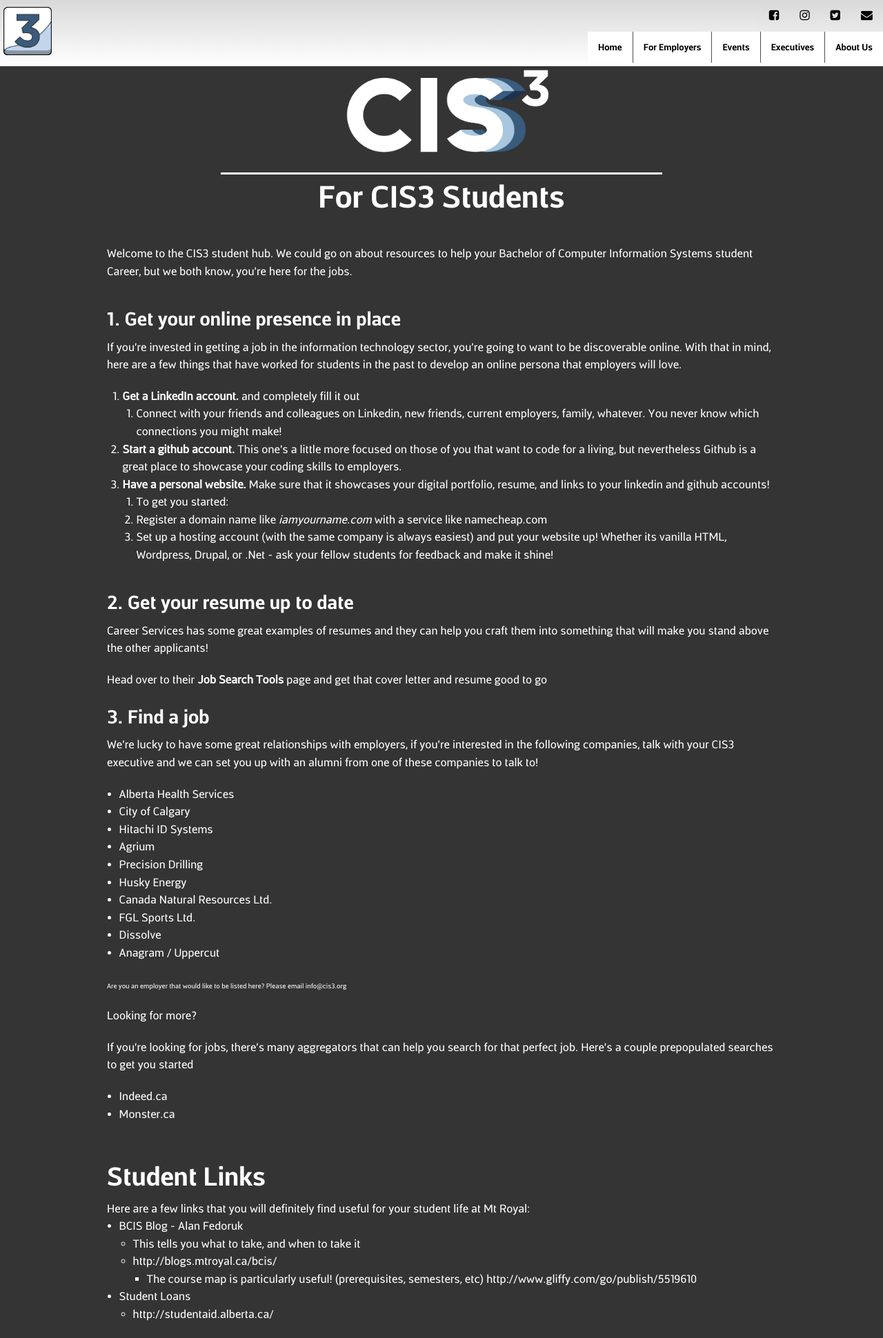
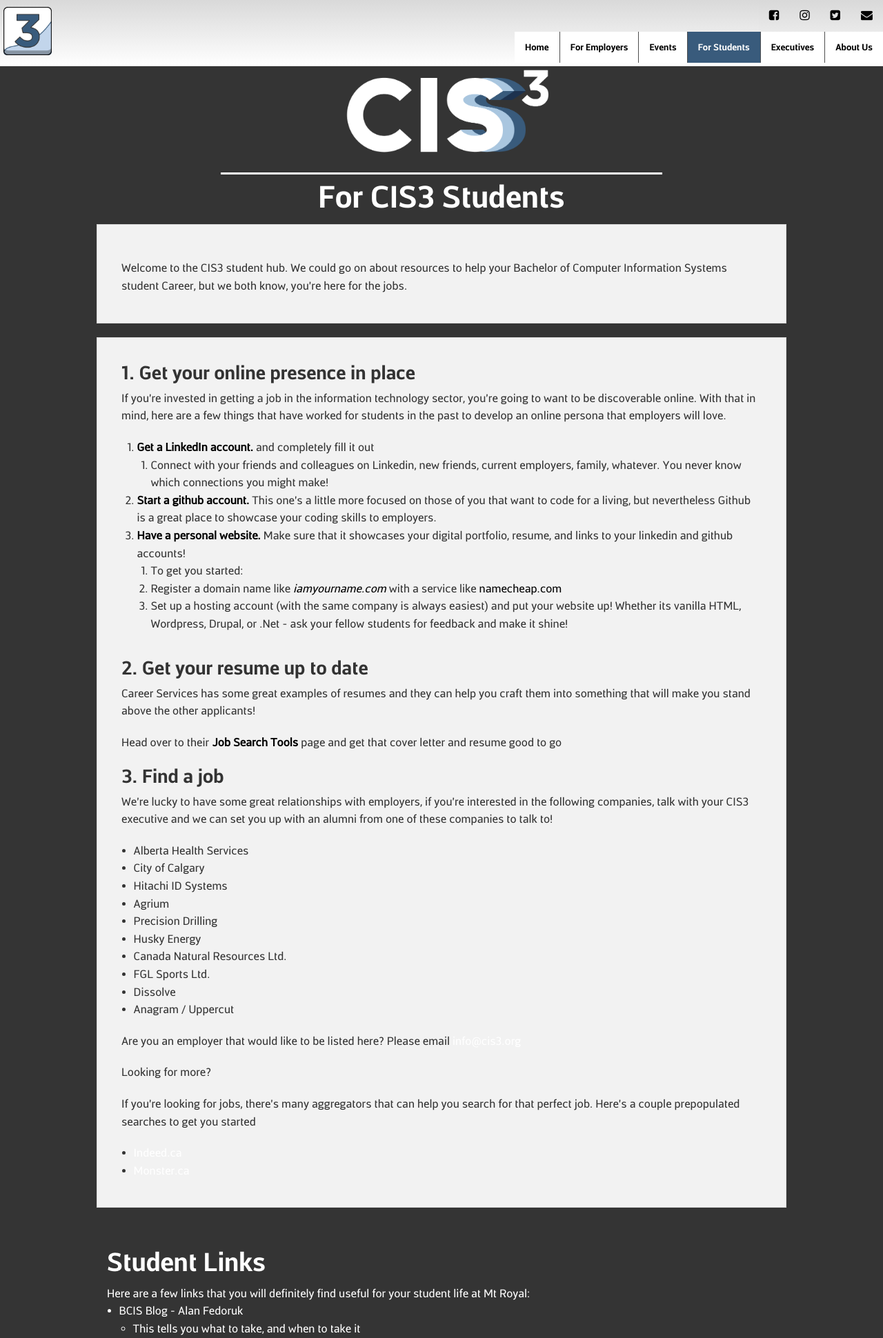
Before and after one commit to fowlerwill/cis3html, a PHP site: page /forStudents in a window 1280 px wide. Shown: the top 1940 px of the page at 69% size. Run offline with PHP 8.4, Linux system fonts and the light colour scheme; some libraries are stand-ins or nearby versions.

Commit message:
Added for students to nav

```diff
--- a/includes/_nav.php
+++ b/includes/_nav.php
@@ -20,6 +20,8 @@
             <li class="animate-hover <?= ($_GET['p'] == 'forEmployers') ? 'active' : ''; ?>"><a href="forEmployers" class="nav-box">For Employers</a></li>
 			<li class="divider"></li>
             <li class="animate-hover <?= ($_GET['p'] == 'events') ? 'active' : ''; ?>"><a href="events" >Events</a></li>
+			<li class="divider"></li>
+			<li class="animate-hover <?= ($_GET['p'] == 'forStudents') ? 'active' : ''; ?>"><a href="forStudents" class="nav-box">For Students</a></li>
 			<li class="divider"></li>
             <li class="<?= ($_GET['p'] == 'executive') ? 'active' : ''; ?>"><a href="executive" >Executives</a></li>
 			<li class="divider"></li>
--- a/pages/forStudents.php
+++ b/pages/forStudents.php
@@ -16,7 +16,7 @@
     </div>
 </div>
 
-<div class="row">
+<div class="row panel">
     <div class="column small-12 padding-top-double">
 
         <p>Welcome to the CIS3 student hub. We could go on about resources to help your Bachelor of Computer Information Systems student Career, but we both know, you're here for the jobs.</p>
@@ -24,7 +24,7 @@
     </div>
 </div>
 
-<div class="row">
+<div class="row panel">
     <div class="column medium-12 padding-top">
         <h3>1. Get your online presence in place</h3>
         <p>
@@ -33,18 +33,18 @@
         </p>
         <ol>
             <li>
-                <strong>Get a <a href="http://linkedin.com">LinkedIn</a> account.</strong> and completely fill it out
+                <strong class="font-black">Get a <a href="http://linkedin.com" class="font-black">LinkedIn</a> account.</strong> and completely fill it out
                 <ol>
                     <li>Connect with your friends and colleagues on Linkedin, new friends, current employers, family, whatever. You never know which connections you might make!</li>
                 </ol>
             </li>
 
-            <li><strong>Start a <a href="http://github.com">github</a> account.</strong> This one's a little more focused on those of you that want to code for a living, but nevertheless Github is a great place to showcase your coding skills to employers.</li>
+            <li><strong class="font-black">Start a <a href="http://github.com" class="font-black">github</a> account.</strong> This one's a little more focused on those of you that want to code for a living, but nevertheless Github is a great place to showcase your coding skills to employers.</li>
             <li>
-                <strong>Have a personal website.</strong> Make sure that it showcases your digital portfolio, resume, and links to your linkedin and github accounts!
+                <strong class="font-black">Have a personal website.</strong> Make sure that it showcases your digital portfolio, resume, and links to your linkedin and github accounts!
                 <ol>
                     <li>To get you started:</li>
-                    <li>Register a domain name like <i>iamyourname.com</i> with a service like <a href="http://namecheap.com">namecheap.com</a> </li>
+                    <li>Register a domain name like <i class="font-black">iamyourname.com</i> with a service like <a href="http://namecheap.com" class="font-black">namecheap.com</a> </li>
                     <li>Set up a hosting account (with the same company is always easiest) and put your website up! Whether its vanilla HTML, Wordpress, Drupal, or .Net - ask your fellow students for feedback and make it shine!</li>
                 </ol>
             </li>
@@ -55,7 +55,7 @@
     <div class="column medium-12 padding-top">
         <h3>2. Get your resume up to date</h3>
         <p>Career Services has some great examples of resumes and they can help you craft them into something that will make you stand above the other applicants!</p>
-        <p>Head over to their <strong><a href="http://www.mtroyal.ca/EmploymentCareers/CareerServices/Students/jobsearchtools.htm">Job Search Tools</a></strong> page and get that cover letter and resume good to go</p>
+        <p>Head over to their <strong><a href="http://www.mtroyal.ca/EmploymentCareers/CareerServices/Students/jobsearchtools.htm" class="font-black">Job Search Tools</a></strong> page and get that cover letter and resume good to go</p>
     </div>
 
     <div class="column medium-12">
@@ -73,7 +73,7 @@
             <li>Dissolve</li>
             <li>Anagram / Uppercut</li>
         </ul>
-        <p><small>Are you an employer that would like to be listed here? Please email <a href="mailto:info@cis3.org">info@cis3.org</a></small></p>
+        <p>Are you an employer that would like to be listed here? Please email <a href="mailto:info@cis3.org">info@cis3.org</a></p>
 
         <p>Looking for more?</p>
         <p>If you're looking for jobs, there's many aggregators that can help you search for that perfect job. Here's a couple prepopulated searches to get you started</p>
--- a/pages/home.php
+++ b/pages/home.php
@@ -48,7 +48,7 @@
     <div class="column small-12 padding-top padding-bottom">
         <div class="row">
             <div class="large-4 columns">
-                <img src="img/CodeReflectionScreen2.jpg" class="image-max">
+
             </div>
             <div class="large-8 columns">
                 <h4>Welcome to the club</h4>
@@ -74,7 +74,7 @@
 
             </div>
             <div class="large-4 columns">
-                <img src="img/MacBookBench.jpg" class="image-max hide-for-small">
+
             </div>
         </div>
     </div>
```
